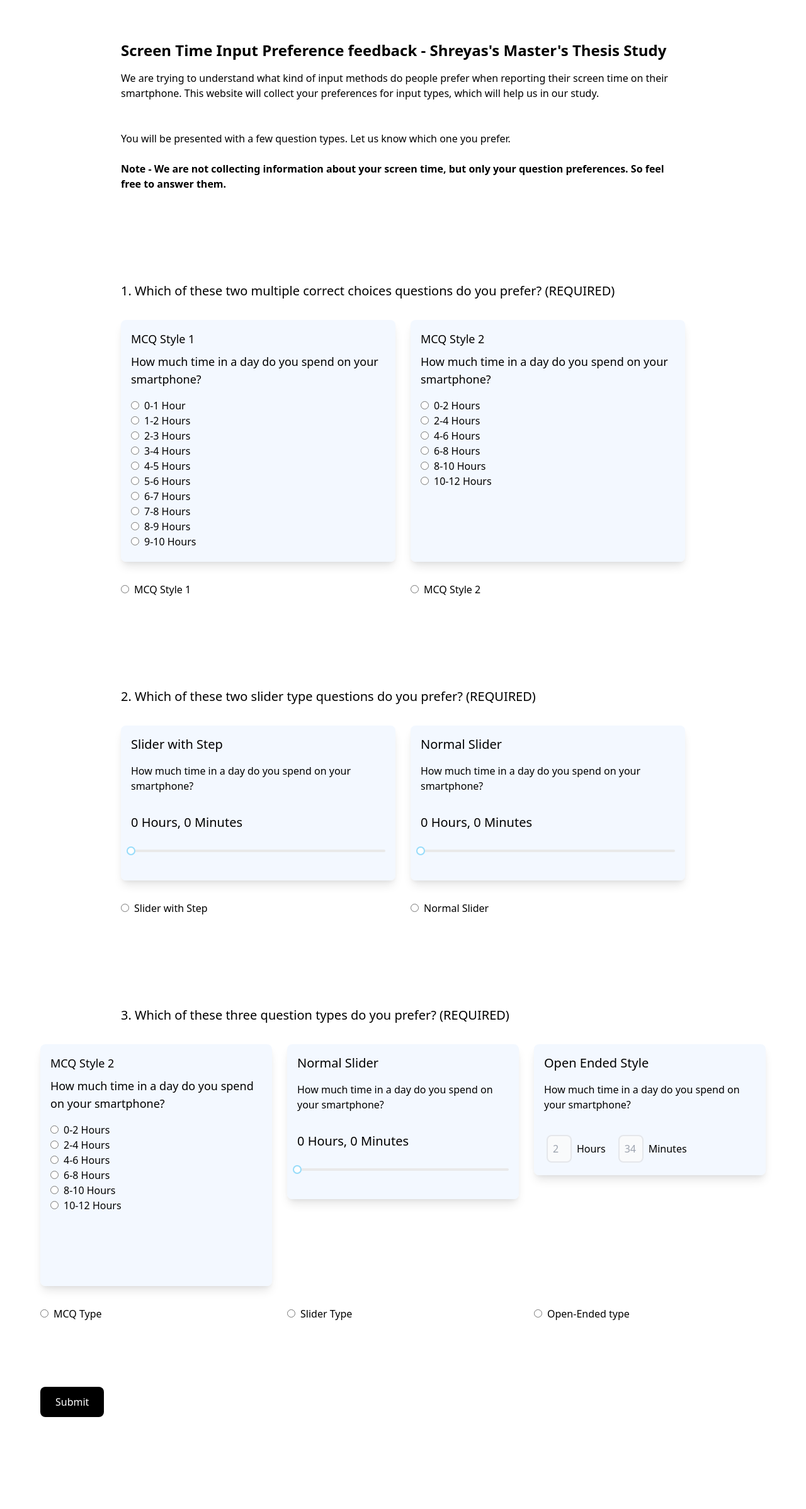
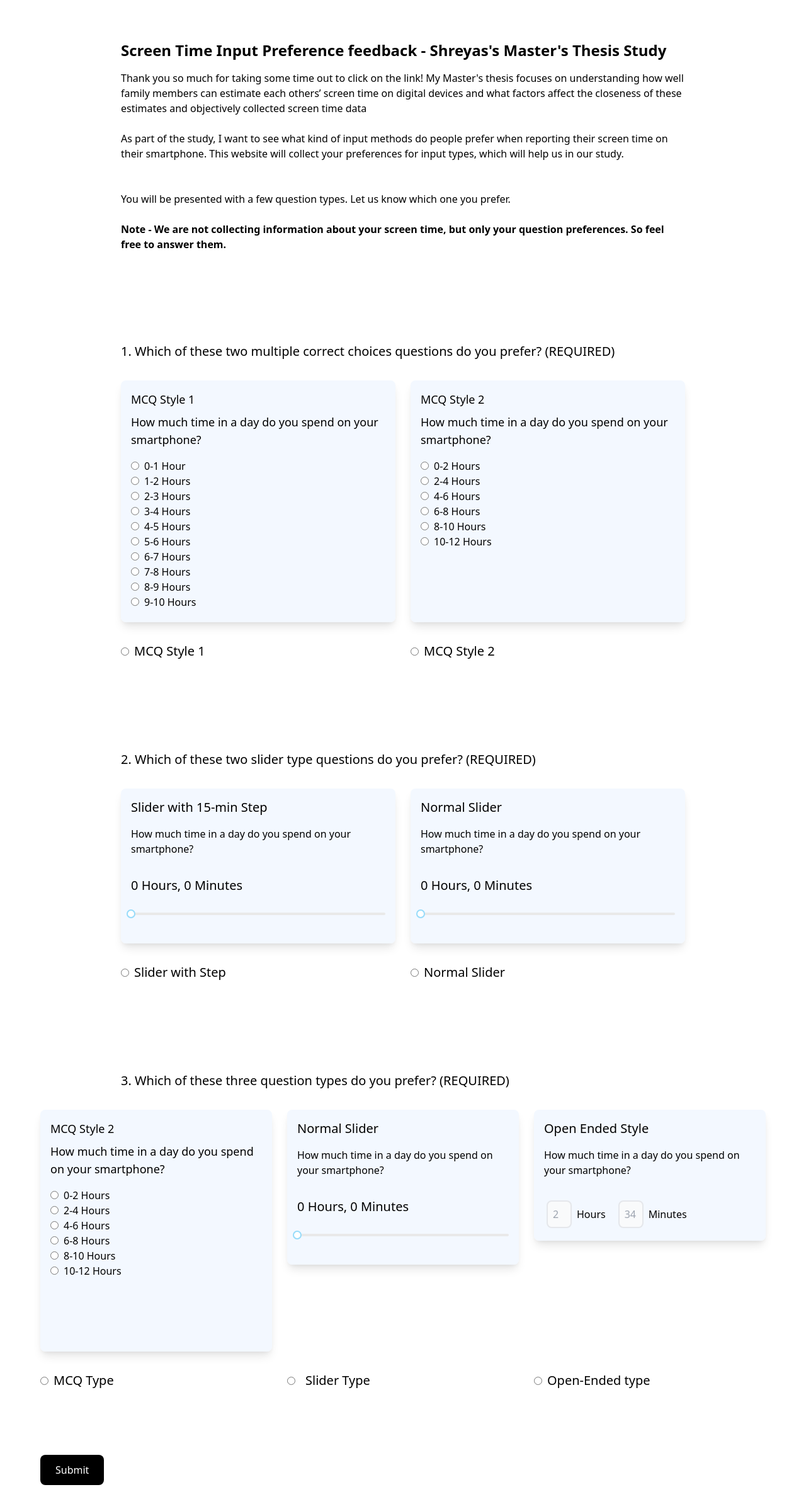
Before and after one commit to GLaDO8/sc-input-pref-testing, a React (Create React App) app: page / in a window 1280 px wide. Shown: the top 2396 px of the page at 63% size. Before the commit the page ends 2346 px from the top, so only its background shows below. Built offline with nearby package versions, Linux system fonts and the light colour scheme.

Commit message:
changes to description, added bigger radio buttons

```diff
--- a/src/App.js
+++ b/src/App.js
@@ -104,10 +104,18 @@ class App extends Component {
               Study
             </h1>
             <p>
-              We are trying to understand what kind of input methods do people
-              prefer when reporting their screen time on their smartphone. This
-              website will collect your preferences for input types, which will
-              help us in our study.
+              Thank you so much for taking some time out to click on the link!
+              My Master's thesis focuses on understanding how well family
+              members can estimate each others’ screen time on digital devices
+              and what factors affect the closeness of these estimates and
+              objectively collected screen time data
+            </p>
+            <br />
+            <p>
+              As part of the study, I want to see what kind of input methods do
+              people prefer when reporting their screen time on their
+              smartphone. This website will collect your preferences for input
+              types, which will help us in our study.
             </p>
             <br />
             <br />
@@ -138,7 +146,7 @@ class App extends Component {
 
           <form onSubmit={this.mcqFormSubmit}>
             <div className="md:grid md:grid-cols-2 gap-6 gap-y-8 my-8">
-              <label className="mr-6">
+              <label className="mr-6 text-xl items-center flex">
                 <input
                   type="radio"
                   name="pref1"
@@ -151,7 +159,7 @@ class App extends Component {
                 MCQ Style 1
               </label>
 
-              <label>
+              <label className="mr-6 text-xl items-center flex">
                 <input
                   type="radio"
                   name="pref1"
@@ -179,7 +187,7 @@ class App extends Component {
 
           <form onSubmit={this.formSubmit}>
             <div className="md:grid md:grid-cols-2 gap-6 gap-y-8 my-8">
-              <label className="mr-6">
+              <label className="mr-6 text-xl items-center flex">
                 <input
                   type="radio"
                   name="pref1"
@@ -192,7 +200,7 @@ class App extends Component {
                 Slider with Step
               </label>
 
-              <label>
+              <label className="mr-6 text-xl items-center flex">
                 <input
                   type="radio"
                   name="pref1"
@@ -221,7 +229,7 @@ class App extends Component {
 
           <form onSubmit={this.finalFormSubmit}>
             <div className="md:grid md:grid-cols-3 gap-6 gap-y-8 my-8">
-              <label className="mr-6">
+              <label className="mr-6 text-xl items-center flex">
                 <input
                   type="radio"
                   name="pref1"
@@ -234,19 +242,19 @@ class App extends Component {
                 MCQ Type
               </label>
 
-              <label className="mr-6">
+              <label className="mr-6 text-xl items-center flex">
                 <input
                   type="radio"
                   name="pref1"
                   value="Slider Type"
                   checked={this.state.overAllPref === "Slider Type"}
                   onChange={this.onOverallValueChange}
-                  className="mr-2"
+                  className="mr-4"
                 />
                 Slider Type
               </label>
 
-              <label>
+              <label className="mr-6 text-xl items-center flex">
                 <input
                   type="radio"
                   name="pref1"
--- a/src/Components/Slidertype1.js
+++ b/src/Components/Slidertype1.js
@@ -19,7 +19,7 @@ class Slidertype1 extends Component {
     return (
       <div>
         <div className="rounded-lg bg-blue-50 bg-opacity-75 shadow-lg p-4">
-          <h2 className="text-xl font-medium mb-4">Slider with Step</h2>
+          <h2 className="text-xl font-medium mb-4">Slider with 15-min Step</h2>
           <p className="mb-8">
             How much time in a day do you spend on your smartphone?
           </p>
```
